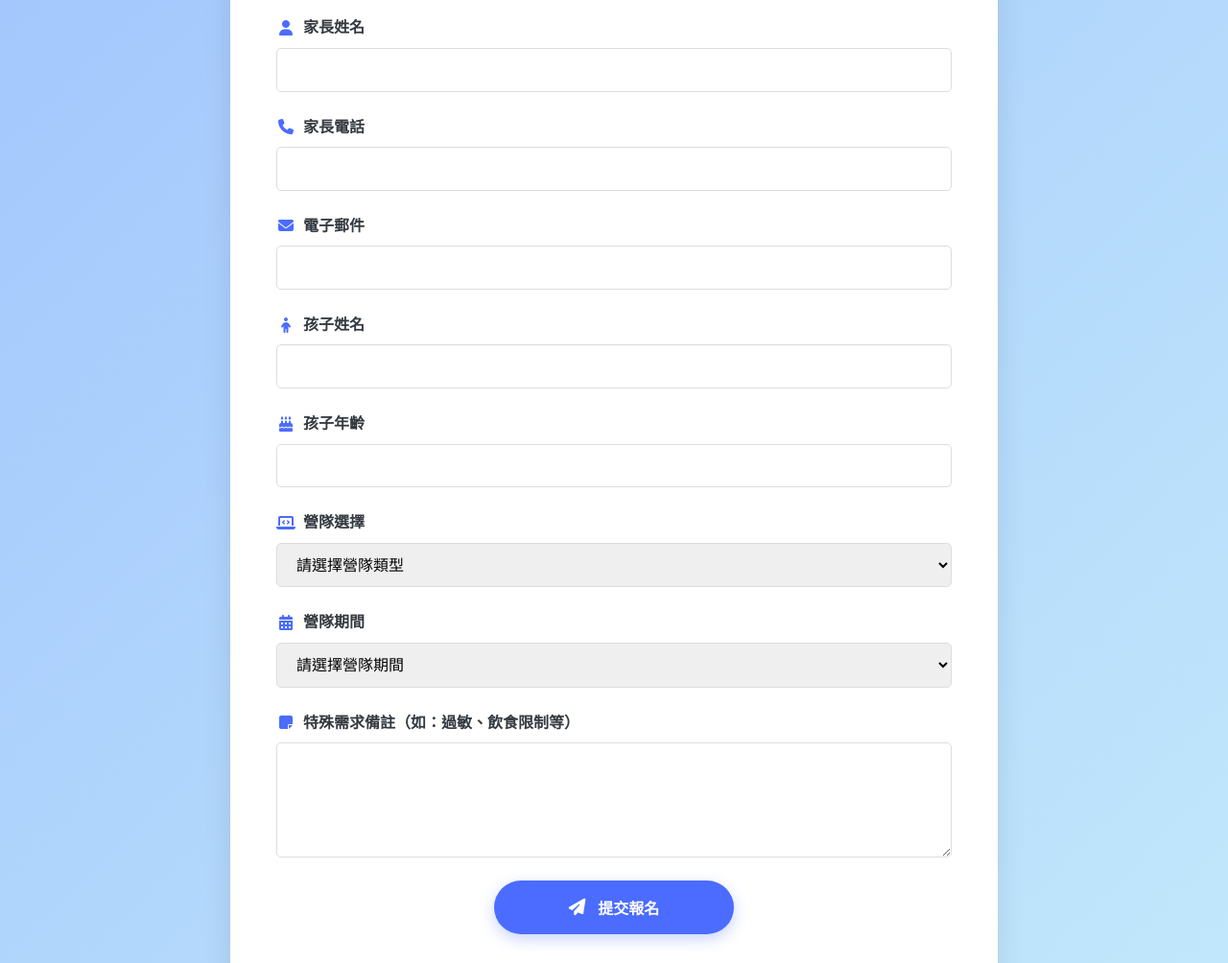
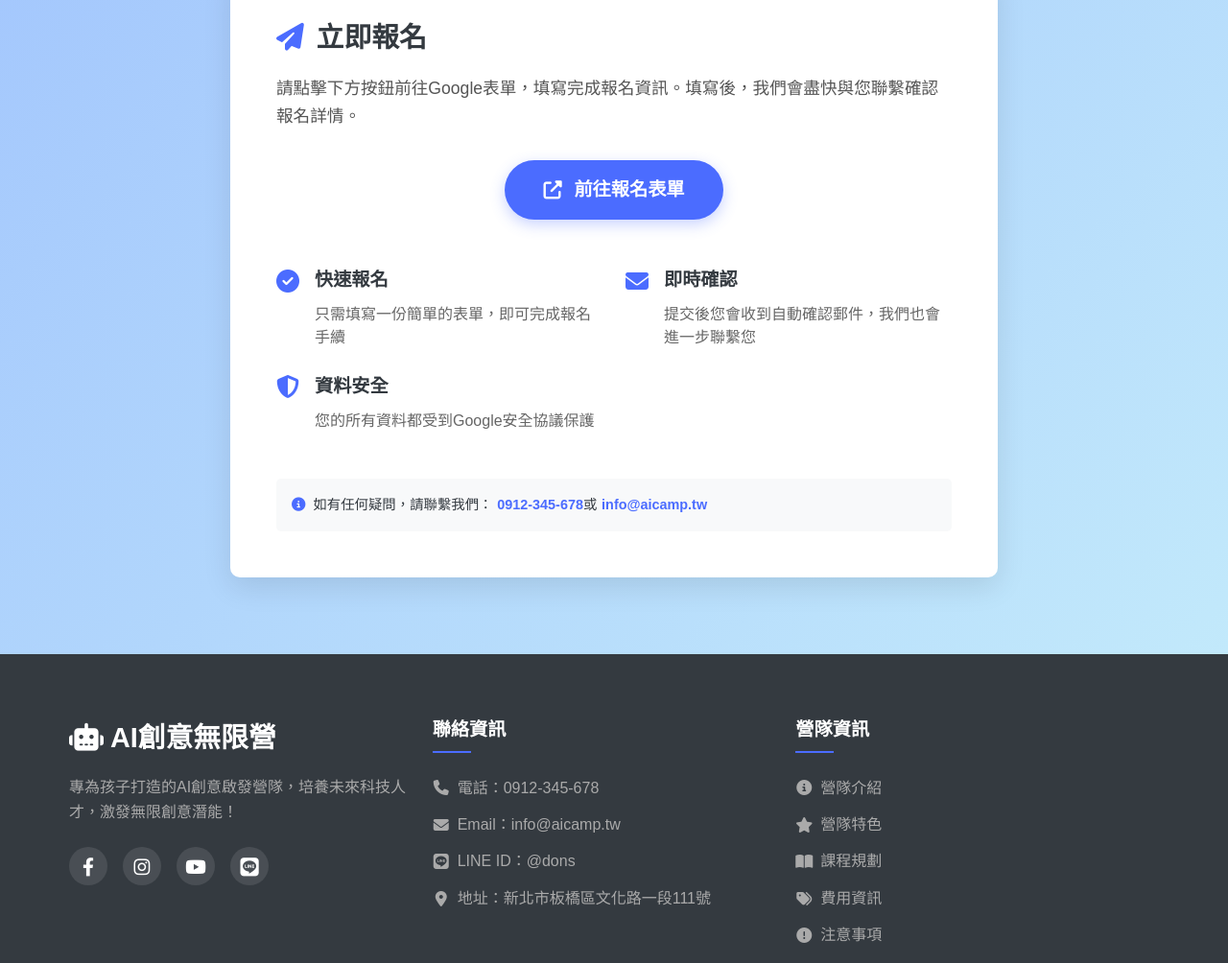
Before and after one commit to donsedu/donsedu.github.io, a plain HTML site: page 2025-summer.html in a window 1280 px wide. Shown: the part 5960-6964 px from the top of the page at 96% size. Drawn offline with Linux system fonts and the light colour scheme.

Commit message:
Update 2025-summer.html

```diff
--- a/2025-summer.html
+++ b/2025-summer.html
@@ -625,6 +625,7 @@
             background: linear-gradient(135deg, #a1c4fd 0%, #c2e9fb 100%);
         }
 
+        /* 表單相關樣式 */
         .form-container {
             background: white;
             max-width: 800px;
@@ -634,77 +635,137 @@
             box-shadow: 0 10px 30px rgba(0, 0, 0, 0.1);
         }
 
-        .form-group {
-            margin-bottom: 1.5rem;
+        .google-form-container {
+            width: 100%;
         }
 
-        .form-label {
-            display: block;
-            margin-bottom: 0.5rem;
-            font-weight: 600;
+        .form-heading {
+            font-size: 1.8rem;
+            font-weight: 700;
+            margin-bottom: 1rem;
+            color: var(--dark);
             display: flex;
             align-items: center;
         }
 
-        .form-label i {
-            margin-right: 0.5rem;
+        .form-heading i {
+            margin-right: 0.8rem;
             color: var(--primary);
-            width: 20px;
-            text-align: center;
         }
 
-        .form-input,
-        .form-select,
-        .form-textarea {
-            width: 100%;
-            padding: 0.8rem 1rem;
-            border: 1px solid #ddd;
-            border-radius: 5px;
-            font-size: 1rem;
-            transition: all 0.3s;
-        }
-
-        .form-input:focus,
-        .form-select:focus,
-        .form-textarea:focus {
-            border-color: var(--primary);
-            box-shadow: 0 0 0 3px rgba(75, 108, 255, 0.2);
-            outline: none;
-        }
-
-        .form-textarea {
-            min-height: 120px;
-            resize: vertical;
-        }
-
-        .form-submit {
-            background: var(--primary);
-            color: white;
-            border: none;
-            padding: 1rem 2rem;
-            font-size: 1rem;
-            font-weight: 600;
-            border-radius: 50px;
-            cursor: pointer;
-            transition: all 0.3s;
-            box-shadow: 0 5px 15px rgba(75, 108, 255, 0.3);
-            display: flex;
-            align-items: center;
-            justify-content: center;
-            width: 100%;
-            max-width: 250px;
-            margin: 0 auto;
-        }
-
-        .form-submit i {
-            margin-right: 0.8rem;
+        .form-description {
+            margin-bottom: 2rem;
+            color: #555;
             font-size: 1.1rem;
         }
 
-        .form-submit:hover {
+        .google-form-button-container {
+            text-align: center;
+            margin: 2rem 0;
+        }
+
+        .google-form-button {
+            display: inline-flex;
+            align-items: center;
+            justify-content: center;
+            background: var(--primary);
+            color: white;
+            text-decoration: none;
+            padding: 1rem 2.5rem;
+            border-radius: 50px;
+            font-size: 1.2rem;
+            font-weight: 600;
+            transition: all 0.3s;
+            box-shadow: 0 5px 15px rgba(75, 108, 255, 0.3);
+        }
+
+        .google-form-button i {
+            margin-right: 0.8rem;
+        }
+
+        .google-form-button:hover {
             background: #3a5ce4;
             transform: translateY(-3px);
-            box-shadow: 0 8px 20px rgba(75, 108, 255, 0.4);
+            box-shadow: 0 8px 25px rgba(75, 108, 255, 0.4);
+        }
+
+        .form-features {
+            margin: 3rem 0;
+            display: grid;
+            grid-template-columns: repeat(auto-fit, minmax(250px, 1fr));
+            gap: 1.5rem;
+        }
+
+        .form-feature-item {
+            display: flex;
+            align-items: flex-start;
+        }
+
+        .form-feature-item i {
+            font-size: 1.5rem;
+            color: var(--primary);
+            margin-right: 1rem;
+            margin-top: 0.2rem;
+        }
+
+        .form-feature-text h4 {
+            font-size: 1.2rem;
+            margin-bottom: 0.5rem;
+            color: var(--dark);
+        }
+
+        .form-feature-text p {
+            color: #666;
+            line-height: 1.5;
+        }
+
+        .form-note {
+            background-color: #f8f9fa;
+            padding: 1rem;
+            border-radius: 5px;
+            font-size: 0.9rem;
+            margin-top: 2rem;
+        }
+
+        .form-note p {
+            margin: 0;
+            display: flex;
+            align-items: center;
+        }
+
+        .form-note i {
+            color: var(--primary);
+            margin-right: 0.5rem;
+        }
+
+        .form-note a {
+            color: var(--primary);
+            font-weight: 600;
+            text-decoration: none;
+            margin-left: 0.3rem;
+        }
+
+        .form-note a:hover {
+            text-decoration: underline;
+        }
+
+        @media (max-width: 768px) {
+            .form-container {
+                padding: 2rem 1.5rem;
+            }
+
+            .form-heading {
+                font-size: 1.5rem;
+            }
+
+            .form-features {
+                grid-template-columns: 1fr;
+            }
+
+            .google-form-button {
+                width: 100%;
+                padding: 1rem 1.5rem;
+            }
         }
 
         /* 頁尾 */
@@ -1186,57 +1247,44 @@
                 <h2>立即報名</h2>
             </div>
             <div class="form-container">
-                <form id="registration-form">
-                    <div class="form-group">
-                        <label for="parent-name" class="form-label"><i class="fas fa-user"></i> 家長姓名</label>
-                        <input type="text" id="parent-name" class="form-input" required>
+                <div class="google-form-container">
+                    <h3 class="form-heading"><i class="fa-solid fa-paper-plane"></i> 立即報名</h3>
+                    <p class="form-description">請點擊下方按鈕前往Google表單，填寫完成報名資訊。填寫後，我們會盡快與您聯繫確認報名詳情。</p>
+
+                    <div class="google-form-button-container">
+                        <a href="https://forms.gle/3UFymH4M7dm5n7uPA" target="_blank" class="google-form-button">
+                            <i class="fa-solid fa-external-link-alt"></i> 前往報名表單
+                        </a>
                     </div>
-                    <div class="form-group">
-                        <label for="parent-phone" class="form-label"><i class="fas fa-phone"></i> 家長電話</label>
-                        <input type="tel" id="parent-phone" class="form-input" required>
+
+                    <div class="form-features">
+                        <div class="form-feature-item">
+                            <i class="fa-solid fa-check-circle"></i>
+                            <div class="form-feature-text">
+                                <h4>快速報名</h4>
+                                <p>只需填寫一份簡單的表單，即可完成報名手續</p>
                             </div>
-                    <div class="form-group">
-                        <label for="parent-email" class="form-label"><i class="fas fa-envelope"></i> 電子郵件</label>
-                        <input type="email" id="parent-email" class="form-input" required>
                         </div>
-                    <div class="form-group">
-                        <label for="child-name" class="form-label"><i class="fas fa-child"></i> 孩子姓名</label>
-                        <input type="text" id="child-name" class="form-input" required>
+                        <div class="form-feature-item">
+                            <i class="fa-solid fa-envelope"></i>
+                            <div class="form-feature-text">
+                                <h4>即時確認</h4>
+                                <p>提交後您會收到自動確認郵件，我們也會進一步聯繫您</p>
                             </div>
-                    <div class="form-group">
-                        <label for="child-age" class="form-label"><i class="fas fa-birthday-cake"></i> 孩子年齡</label>
-                        <input type="number" id="child-age" class="form-input" min="5" max="15" required>
                         </div>
-                    <div class="form-group">
-                        <label for="camp-type" class="form-label"><i class="fas fa-laptop-code"></i> 營隊選擇</label>
-                        <select id="camp-type" class="form-select" required>
-                            <option value="">請選擇營隊類型</option>
-                            <option value="novel">妙筆生花【AI小說夢工廠】</option>
-                            <option value="drawing">點石成金【AI繪圖超能力】</option>
-                            <option value="picture-book">童心繪意【AI繪本奇遇記】</option>
-                            <option value="animation">躍然眼前【動畫製作AI攻略】</option>
-                            <option value="music">聲聲不息【AI音樂夢工廠】</option>
-                            <option value="learning">玩轉學習【AI智慧學習好幫手】</option>
-                        </select>
+                        <div class="form-feature-item">
+                            <i class="fa-solid fa-shield-alt"></i>
+                            <div class="form-feature-text">
+                                <h4>資料安全</h4>
+                                <p>您的所有資料都受到Google安全協議保護</p>
                             </div>
-                    <div class="form-group">
-                        <label for="camp-duration" class="form-label"><i class="fas fa-calendar-alt"></i> 營隊期間</label>
-                        <select id="camp-duration" class="form-select" required>
-                            <option value="">請選擇營隊期間</option>
-                            <option value="4days">四天半日營（7/1～7/4）</option>
-                            <option value="5days-1">五天半日營（第一梯次）</option>
-                            <option value="5days-2">五天半日營（第二梯次）</option>
-                            <option value="5days-3">五天半日營（第三梯次）</option>
-                        </select>
                         </div>
-                    <div class="form-group">
-                        <label for="special-notes" class="form-label"><i class="fas fa-sticky-note"></i> 特殊需求備註（如：過敏、飲食限制等）</label>
-                        <textarea id="special-notes" class="form-textarea"></textarea>
                     </div>
-                    <div class="form-group">
-                        <button type="submit" class="form-submit"><i class="fas fa-paper-plane"></i> 提交報名</button>
+
+                    <div class="form-note">
+                        <p><i class="fa-solid fa-info-circle"></i> 如有任何疑問，請聯繫我們：<a href="tel:+886912345678">0912-345-678</a> 或 <a href="mailto:info@aicamp.tw">info@aicamp.tw</a></p>
                     </div>
-                </form>
+                </div>
             </div>
         </div>
     </section>
@@ -1351,17 +1399,18 @@
             });
         });
 
-        // 表單提交處理
-        const form = document.getElementById('registration-form');
+        // 表單相關處理
+        document.addEventListener('DOMContentLoaded', function() {
+            // 報名按鈕點擊事件追蹤
+            const formButton = document.querySelector('.google-form-button');
+            if (formButton) {
+                formButton.addEventListener('click', function() {
+                    console.log('使用者點擊了報名按鈕');
 
-        form.addEventListener('submit', function(e) {
-            e.preventDefault();
-
-            // 在這裡可以添加表單驗證和提交邏輯
-            alert('感謝您的報名！我們將盡快與您聯繫確認報名資訊。');
-
-            // 重置表單
-            form.reset();
+                    // 這裡可以添加GA或其他分析代碼來追蹤點擊事件
+                    // 例如: gtag('event', 'click', {'event_category': 'registration', 'event_label': 'form_button'});
+                });
+            }
         });
 
         // 動畫效果
```
Lines whose indentation alone changed are shown as unchanged.
